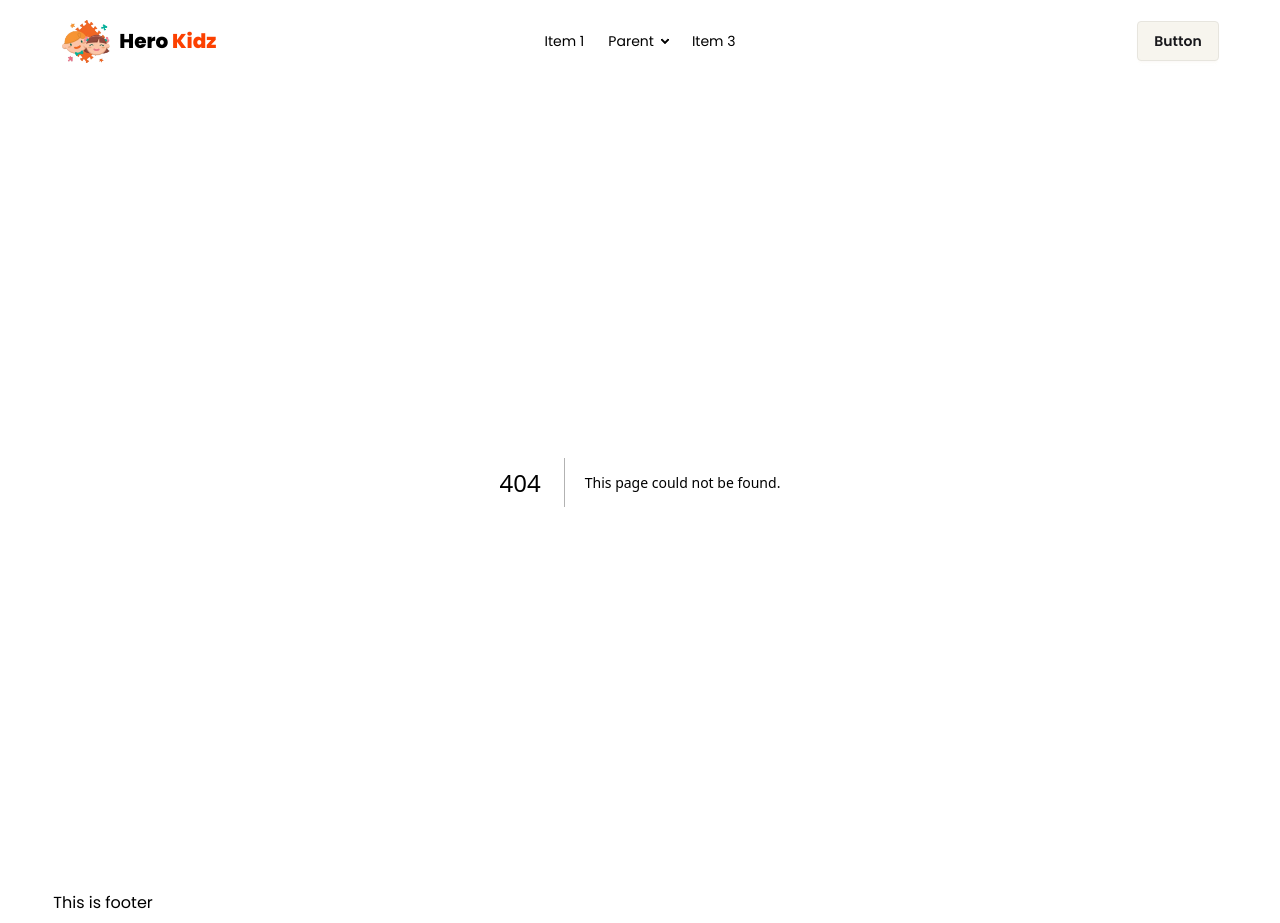
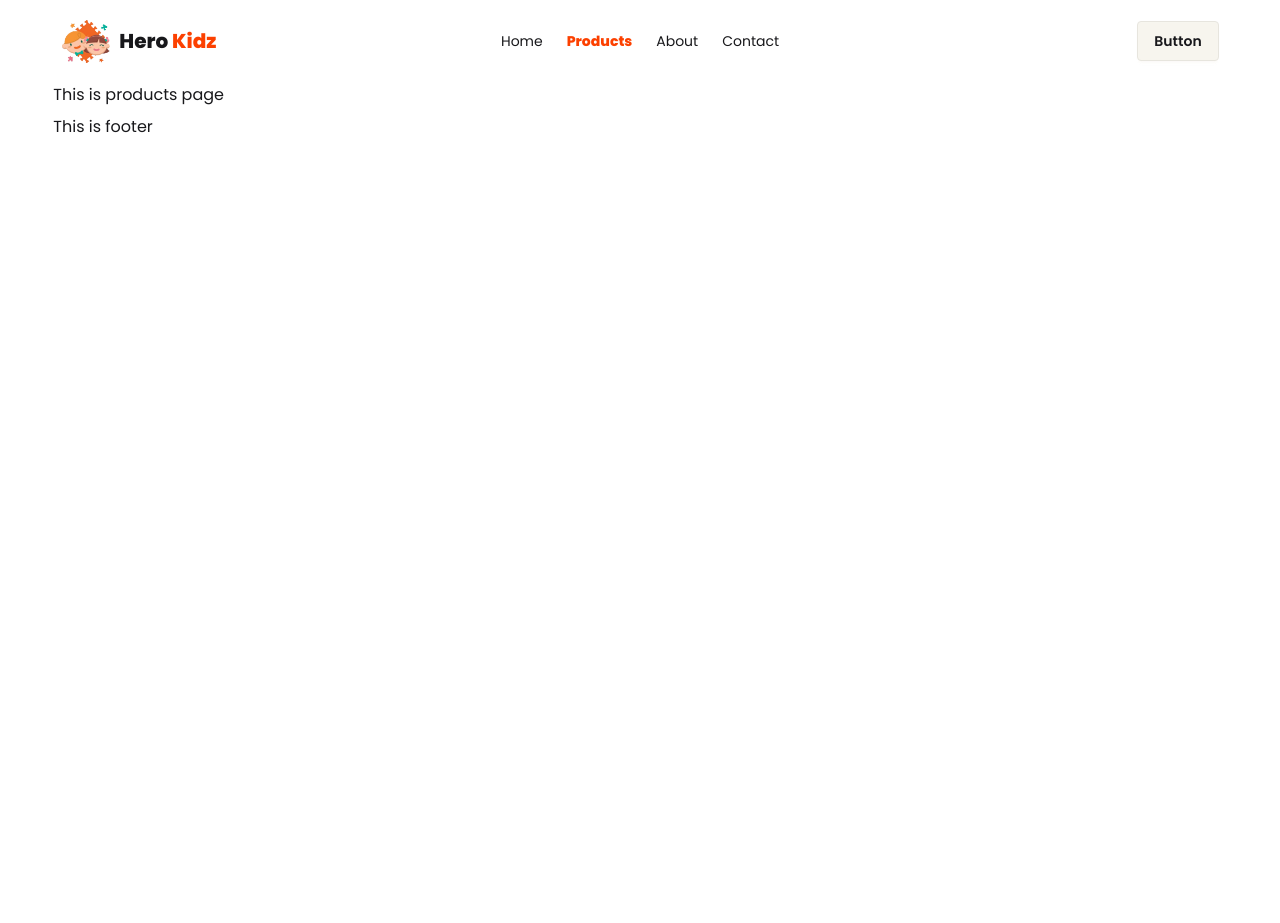
Before and after one commit to rashel-dev/hero-kids-by-next, a Next.js app: page /products in a window 1280 px wide. Before the commit this address had no page. After the commit the page ends 800 px from the top, so only its background shows below. Built offline with nearby package versions, Linux system fonts and the light colour scheme.

Commit message:
feat: create nav menu and add actice effect

```diff
--- a/src/Components/Shared/Navbar.jsx
+++ b/src/Components/Shared/Navbar.jsx
@@ -1,7 +1,26 @@
 import React from 'react';
 import Logo from '../ui/Logo';
+import NavLink from '../ui/NavLink';
 
 const Navbar = () => {
+
+    const navMenu = (
+        <>
+            <li>
+                <NavLink href={"/"}>Home</NavLink>
+            </li>
+            <li>
+                <NavLink href={"/products"}>Products</NavLink>
+            </li>
+            <li>
+                <NavLink href={"/about"}>About</NavLink>
+            </li>
+            <li>
+                <NavLink href={"/contact"}>Contact</NavLink>
+            </li>
+        </>
+    )
+
     return (
         <div className="navbar bg-base-100">
             <div className="navbar-start">
@@ -13,48 +32,14 @@ const Navbar = () => {
                         </svg>
                     </div>
                     <ul tabIndex="-1" className="menu menu-sm dropdown-content bg-base-100 rounded-box z-1 mt-3 w-52 p-2 shadow">
-                        <li>
-                            <a>Item 1</a>
-                        </li>
-                        <li>
-                            <a>Parent</a>
-                            <ul className="p-2">
-                                <li>
-                                    <a>Submenu 1</a>
-                                </li>
-                                <li>
-                                    <a>Submenu 2</a>
-                                </li>
-                            </ul>
-                        </li>
-                        <li>
-                            <a>Item 3</a>
-                        </li>
+                        {navMenu}
                     </ul>
                 </div>
                 <Logo />
             </div>
             <div className="navbar-center hidden lg:flex">
                 <ul className="menu menu-horizontal px-1">
-                    <li>
-                        <a>Item 1</a>
-                    </li>
-                    <li>
-                        <details>
-                            <summary>Parent</summary>
-                            <ul className="p-2 bg-base-100 w-40 z-1">
-                                <li>
-                                    <a>Submenu 1</a>
-                                </li>
-                                <li>
-                                    <a>Submenu 2</a>
-                                </li>
-                            </ul>
-                        </details>
-                    </li>
-                    <li>
-                        <a>Item 3</a>
-                    </li>
+                    {navMenu}
                 </ul>
             </div>
             <div className="navbar-end">
--- /dev/null
+++ b/src/Components/ui/NavLink.jsx
@@ -0,0 +1,17 @@
+'use client'
+import Link from 'next/link';
+import { usePathname } from 'next/navigation';
+import React from 'react';
+
+const NavLink = ({ children, href }) => {
+    const pathname = usePathname();
+    const isActive = pathname === href;
+
+    return (
+        <Link href={href} className={isActive ? 'text-primary font-bold' : ''}>
+            {children}
+        </Link>
+    );
+};
+
+export default NavLink;
--- /dev/null
+++ b/src/app/about/page.jsx
@@ -0,0 +1,11 @@
+import React from 'react';
+
+const AboutUs = () => {
+    return (
+        <div>
+            <h2>This is about us page</h2>
+        </div>
+    );
+};
+
+export default AboutUs;
--- /dev/null
+++ b/src/app/products/page.jsx
@@ -0,0 +1,11 @@
+import React from 'react';
+
+const Products = () => {
+    return (
+        <div>
+            <h2>This is products page</h2>
+        </div>
+    );
+};
+
+export default Products;
```
